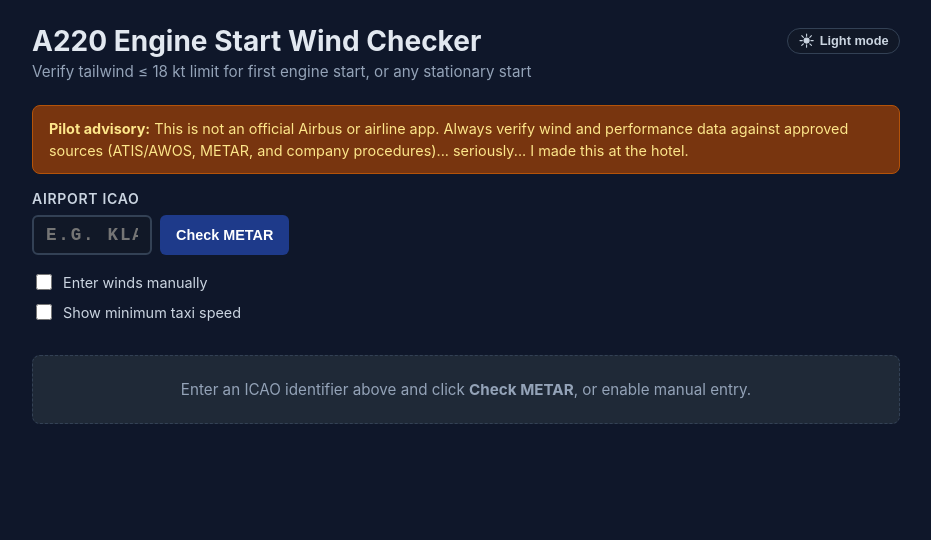
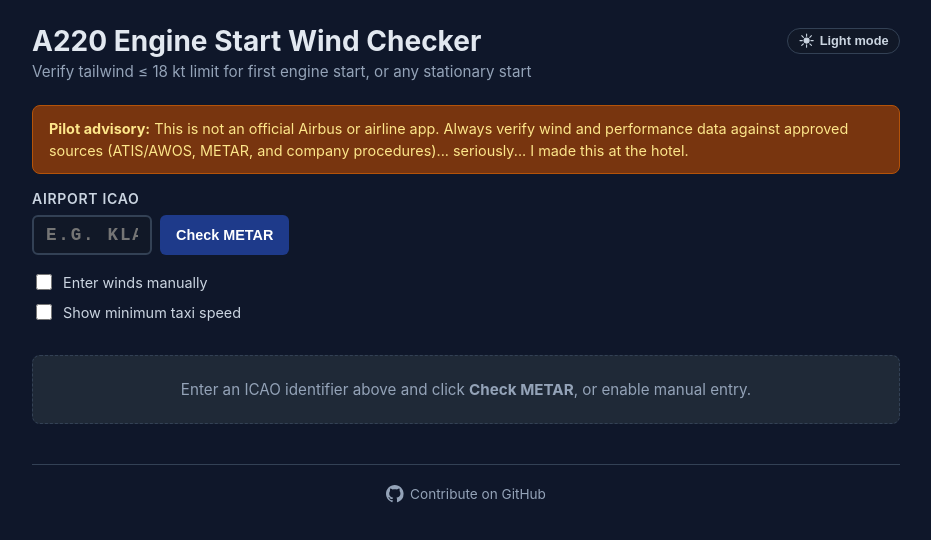
Before and after one commit to TarmacDenter/A220Tools, a Nuxt app: page / in a window 1280 px wide. Shown: the top 540 px of the page, without its empty margins (174-1105 px from the left). Built offline with nearby package versions, Linux system fonts and the light colour scheme.

Commit message:
Add GitHub footer link with icon for contributors
Adds a footer at the bottom of the app with a GitHub icon linking
to the repository so users can easily find and contribute to the
project.

```diff
--- a/components/WindCheckerApp.vue
+++ b/components/WindCheckerApp.vue
@@ -461,6 +461,21 @@ watch(manualMode, (enabled) => {
     <div v-else-if="!isLoading && metarStatus === 'idle' && !manualMode" class="idle-prompt">
       Enter an ICAO identifier above and click <strong>Check METAR</strong>, or enable manual entry.
     </div>
+
+    <footer class="app-footer">
+      <a
+        href="https://github.com/TarmacDenter/A220Tools"
+        target="_blank"
+        rel="noopener noreferrer"
+        class="github-link"
+        aria-label="View source on GitHub"
+      >
+        <svg class="github-icon" viewBox="0 0 16 16" aria-hidden="true">
+          <path fill-rule="evenodd" d="M8 0C3.58 0 0 3.58 0 8c0 3.54 2.29 6.53 5.47 7.59.4.07.55-.17.55-.38 0-.19-.01-.82-.01-1.49-2.01.37-2.53-.49-2.69-.94-.09-.23-.48-.94-.82-1.13-.28-.15-.68-.52-.01-.53.63-.01 1.08.58 1.23.82.72 1.21 1.87.87 2.33.66.07-.52.28-.87.51-1.07-1.78-.2-3.64-.89-3.64-3.95 0-.87.31-1.59.82-2.15-.08-.2-.36-1.02.08-2.12 0 0 .67-.21 2.2.82.64-.18 1.32-.27 2-.27.68 0 1.36.09 2 .27 1.53-1.04 2.2-.82 2.2-.82.44 1.1.16 1.92.08 2.12.51.56.82 1.27.82 2.15 0 3.07-1.87 3.75-3.65 3.95.29.25.54.73.54 1.48 0 1.07-.01 1.93-.01 2.2 0 .21.15.46.55.38A8.013 8.013 0 0016 8c0-4.42-3.58-8-8-8z" />
+        </svg>
+        Contribute on GitHub
+      </a>
+    </footer>
   </main>
 </template>
 
@@ -631,4 +646,31 @@ watch(manualMode, (enabled) => {
   background: var(--color-surface);
   color: var(--color-text);
 }
+
+.app-footer {
+  margin-top: 2.5rem;
+  padding: 1.25rem 0 0.5rem;
+  border-top: 1px solid var(--color-border);
+  text-align: center;
+}
+
+.github-link {
+  display: inline-flex;
+  align-items: center;
+  gap: 0.4rem;
+  color: var(--color-text-muted);
+  text-decoration: none;
+  font-size: 0.85rem;
+  transition: color 0.15s ease;
+}
+
+.github-link:hover {
+  color: var(--color-text);
+}
+
+.github-icon {
+  width: 1.1rem;
+  height: 1.1rem;
+  fill: currentColor;
+}
 </style>
```
